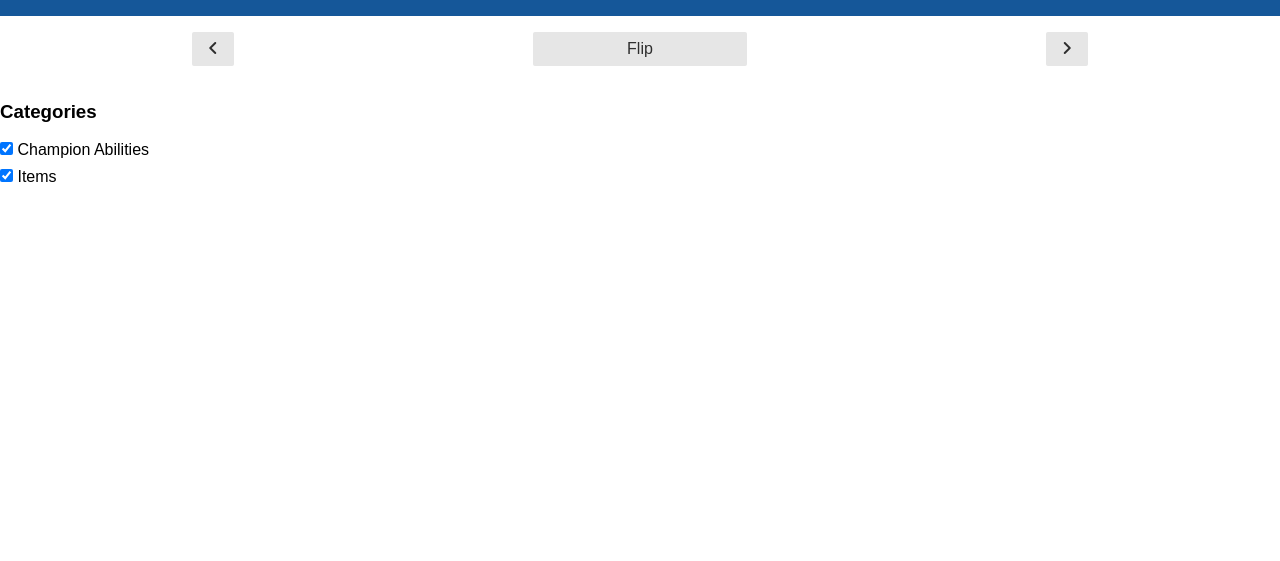
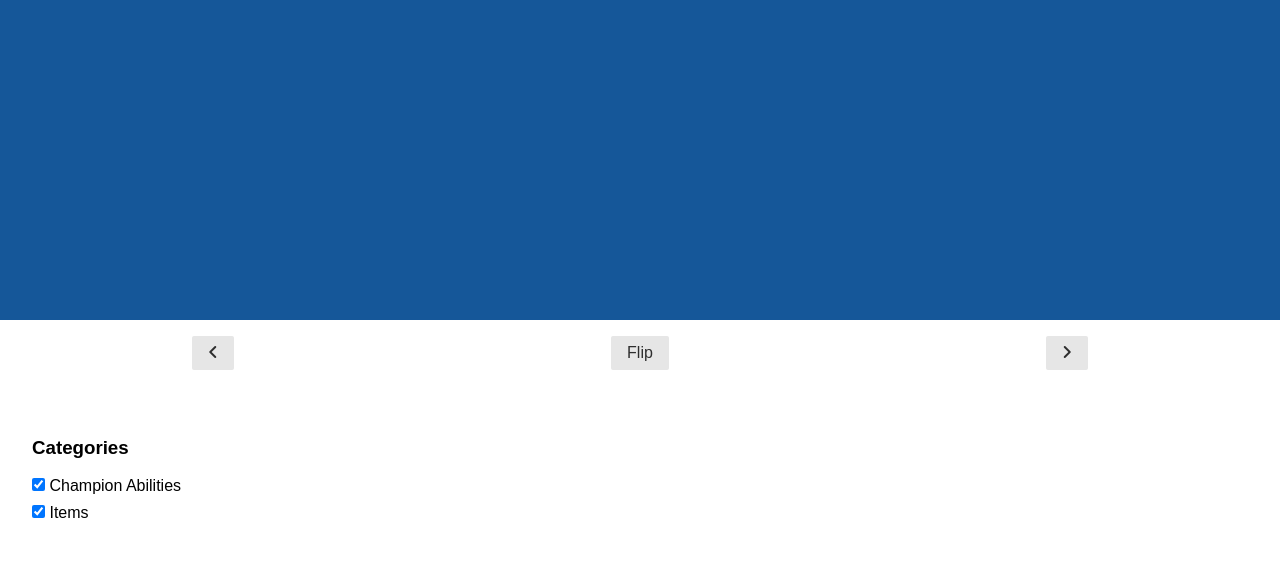
Before and after one commit to thrabchak/lolquiz, a Python web app: template templates/base.html in a window 1280 px wide. Shown: the part 34-595 px from the top of the page. Run offline with Jinja, Linux system fonts and the light colour scheme; the template is opened without the code that fills it, so the values that code supplies are empty; some libraries are stand-ins or nearby versions.

Commit message:
Added section style to css

```diff
--- a/static/lolflashcards.css
+++ b/static/lolflashcards.css
@@ -7,12 +7,16 @@
 #card {
   background: #155799;
   text-align: center;
+  min-height: 20em;
 }
 #flip_button {
   margin: 1em;
-  width: 50%;
 }
 
 .nav_button {
   height: 100%;
 }
+
+.section {
+  padding: 2em;
+}
```
